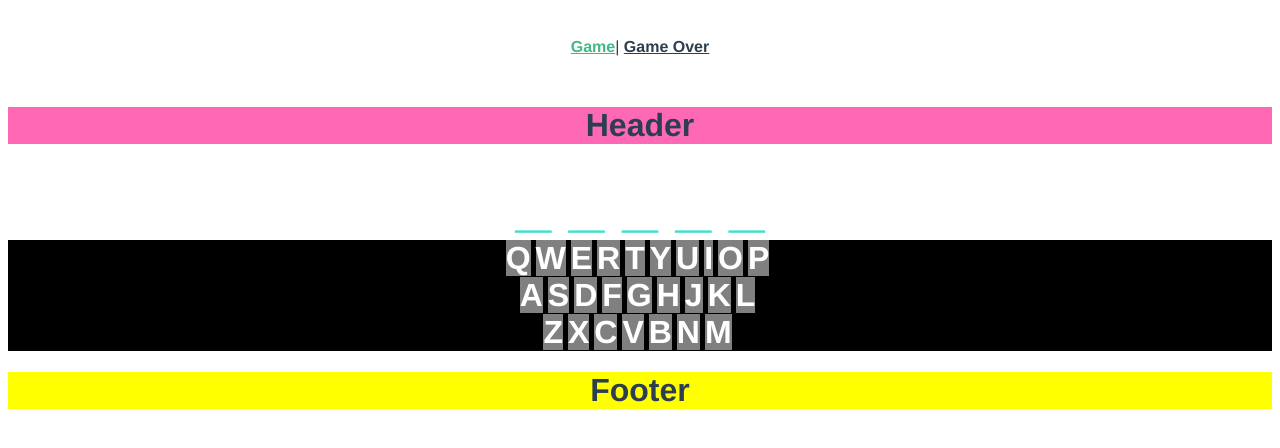
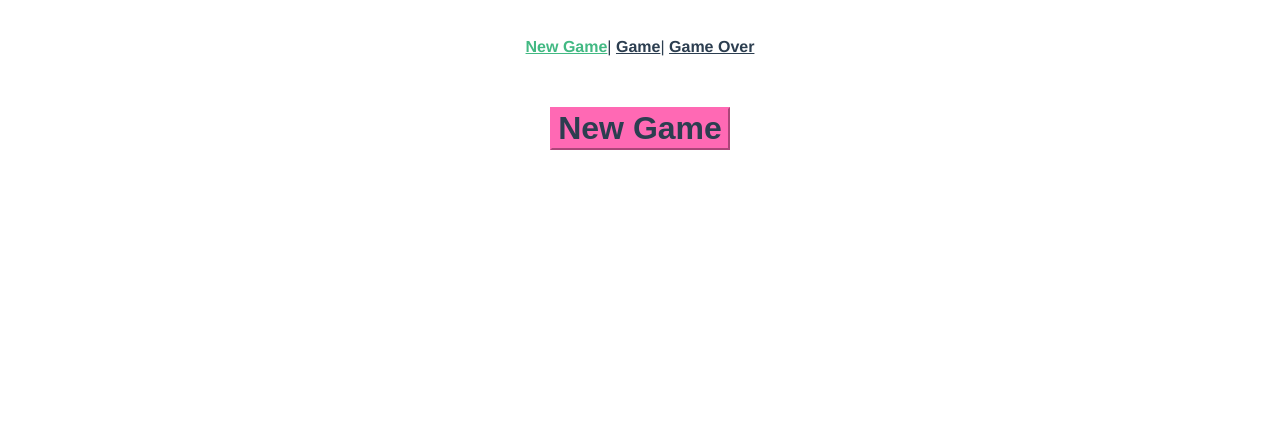
Before and after one commit to courtneyfay/vue-hangman, a Vue app: page / in a window 1280 px wide. Shown: the top 448 px of the page. Built offline with nearby package versions, Linux system fonts and the light colour scheme.

Commit message:
adding an API call to start a new hangman game

```diff
--- a/package.json
+++ b/package.json
@@ -8,6 +8,7 @@
     "lint": "vue-cli-service lint"
   },
   "dependencies": {
+    "axios": "^0.18.0",
     "vue": "^2.5.16",
     "vue-router": "^3.0.1",
     "vuex": "^3.0.1"
--- a/src/App.vue
+++ b/src/App.vue
@@ -1,7 +1,9 @@
 <template>
   <div id="app">
     <div id="nav">
-      <router-link to="/">Game</router-link>|
+      <!-- TODO: move header of game to app -->
+      <router-link to="/">New Game</router-link>|
+      <router-link to="/play">Game</router-link>|
       <router-link to="/game-over">Game Over</router-link>
     </div>
     <router-view/>
--- a/src/components/WordToGuess.vue
+++ b/src/components/WordToGuess.vue
@@ -1,14 +1,16 @@
 <template>
-  <div>
-    <div class="word-to-guess">{{ wordToGuess }}</div>
-  </div>
+  <section class="word-to-guess">
+    <div v-for="(character, index) in wordToGuess" :key="index">
+      <div class="character">{{ character }}</div>
+    </div>
+  </section>
 </template>
 
 <script>
 export default {
   data() {
     return {
-      wordToGuess: '_ _ _ _ _'
+      wordToGuess: this.$store.state.wordToGuess
     }
   }
 }
@@ -16,8 +18,14 @@ export default {
 
 <style scoped>
 .word-to-guess {
+  display: flex;
+  justify-content: center;
+}
+
+.character {
   color: turquoise;
   font-size: 4em;
   font-weight: bold;
+  margin: 0 6px;
 }
 </style>
--- a/src/router.js
+++ b/src/router.js
@@ -2,13 +2,14 @@ import Vue from 'vue'
 import Router from 'vue-router'
 import Game from './views/Game.vue'
 import GameOver from './views/GameOver.vue'
+import NewGame from './views/NewGame.vue'
 
 Vue.use(Router)
 
 export default new Router({
   routes: [
     {
-      path: '/',
+      path: '/play',
       name: 'Game',
       component: Game
     },
@@ -16,6 +17,11 @@ export default new Router({
       path: '/game-over',
       name: 'gameover',
       component: GameOver
+    },
+    {
+      path: '/',
+      name: 'newgame',
+      component: NewGame
     }
   ]
 })
--- a/src/store.js
+++ b/src/store.js
@@ -1,58 +1,38 @@
 import Vue from 'vue'
 import Vuex from 'vuex'
+import axios from 'axios'
+const baseUrl = 'http://flask-hangman-api.herokuapp.com/'
 
 Vue.use(Vuex)
 
 export default new Vuex.Store({
-  state: {},
-  mutations: {},
-  actions: {}
+  state: {
+    wordToGuess: [],
+    gameStatus: ''
+  },
+  mutations: {
+    updateWordToGuess(state, word) {
+      this.state.wordToGuess = word
+    },
+    updateGameStatus(status) {
+      this.state.gameStatus = status
+    }
+  },
+  actions: {
+    startNewGame({ commit }) {
+      const url = baseUrl
+      axios.get(url).then(response => {
+        const wordToGuess = response.data.new_state.word_so_far
+        commit('updateWordToGuess', wordToGuess)
+      })
+    },
+    postGuess(letter) {
+      const url = `${baseUrl}/guess/${letter}`
+      //call guess API endpoint
+      //GET request
+      //with response: update wordToGuess, update guess_result
+      //this.store.commit('updateWordToGuess', wordToGuess)
+      //this.store.commit('updateGameStatus', status)
+    }
+  }
 })
-
-//guess.js
-/*const request = require('request')
-const API_URL = 'http://flask-hangman-api.herokuapp.com/'
-
-let guess = (req, res) => {
-	let letter = req.body.letter
-	let newUrl = API_URL + "guess/" + letter
-	console.log(newUrl)
-
-	let options = {
-		method: 'GET',
-		url: newUrl
-	}
-
-	request(options, (error, response, body) => {
-		if (!error && response.statusCode === 200) {
-			let result = res.json(JSON.parse(body))
-			console.log(body)
-			return result
-		}
-		return response.statusCode || 500
-	})
-}
-
-module.exports = guess */
-
-//newgame.js
-/*const request = require('request')
-const API_URL = 'http://flask-hangman-api.herokuapp.com/'
-
-let newGame = (req, res) => {
-	let options = {
-		method: 'GET',
-		url: API_URL
-	}
-
-	request(options, (error, response, body) => {
-		if (!error && response.statusCode === 200) {
-			let result = res.json(JSON.parse(body))
-			// console.log(body)
-			return result
-		}
-		return response.statusCode || 500
-	})
-}
-
-module.exports = newGame */
--- /dev/null
+++ b/src/views/NewGame.vue
@@ -0,0 +1,31 @@
+<template>
+  <div class="new-game">
+    <button @click="startNewGame" class="new-game-button">New Game</button>
+  </div>
+</template>
+
+<script>
+import router from '../router.js'
+
+export default {
+  methods: {
+    startNewGame() {
+      this.$store.dispatch('startNewGame').then(router.push('/play'))
+    }
+  }
+}
+</script>
+
+<style scoped>
+.new-game-button {
+  background-color: hotpink;
+  border-color: hotpink;
+  color: #2c3e50;
+  font-size: 2em;
+  font-weight: bold;
+  margin-block-start: 0.67em;
+  margin-block-end: 0.67em;
+  margin-inline-start: 0px;
+  margin-inline-end: 0px;
+}
+</style>
```
Also changed, not shown: 1 other file (tests, documents, lock files or other folders).
